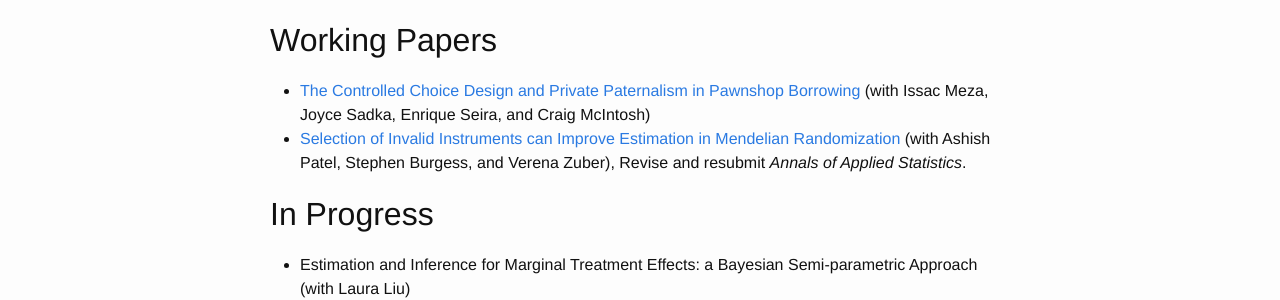
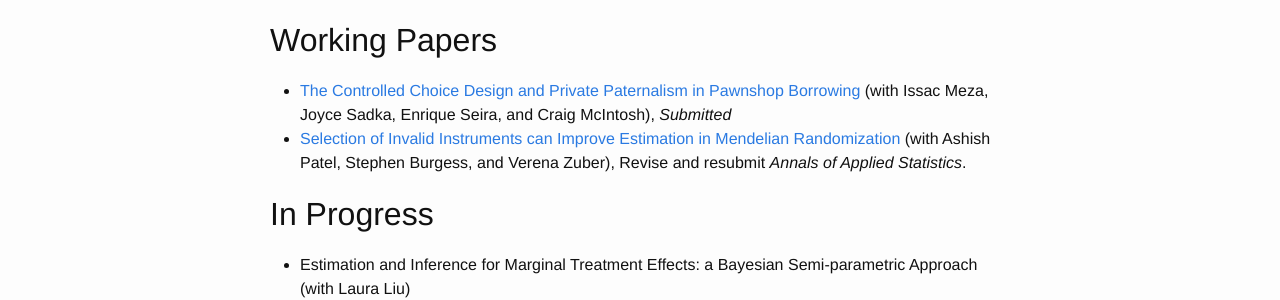
Before and after one commit to fditraglia/fditraglia.github.io, a Jekyll site: the page built from research.md, in a window 1280 px wide. Shown: the part 706-1006 px from the top of the page. Built offline with Jekyll 4.4.1, drawn with Linux system fonts in a browser that asks for light colours.

```diff
--- a/research.md
+++ b/research.md
@@ -19,7 +19,7 @@
 - [Yes, Wall Street, There is a January Effect: Evidence from Laboratory Auctions](http://www.tandfonline.com/doi/abs/10.1080/15427560709337012) (with Lisa Anderson and Jeffrey Gerlach), *Journal of Behavioral Finance*, 2007, 8 (1), pp. 1-8
 
 ## Working Papers
-- [The Controlled Choice Design and Private Paternalism in Pawnshop Borrowing](https://ditraglia.com/pdf/pawn-paper.pdf) (with Issac Meza, Joyce Sadka, Enrique Seira, and Craig McIntosh)
+- [The Controlled Choice Design and Private Paternalism in Pawnshop Borrowing](https://ditraglia.com/pdf/pawn-paper.pdf) (with Issac Meza, Joyce Sadka, Enrique Seira, and Craig McIntosh), *Submitted*
 - [Selection of Invalid Instruments can Improve Estimation in Mendelian Randomization](https://arxiv.org/abs/2107.01513) (with Ashish Patel, Stephen Burgess, and Verena Zuber), Revise and resubmit *Annals of Applied Statistics*.
 
 ## In Progress
```
